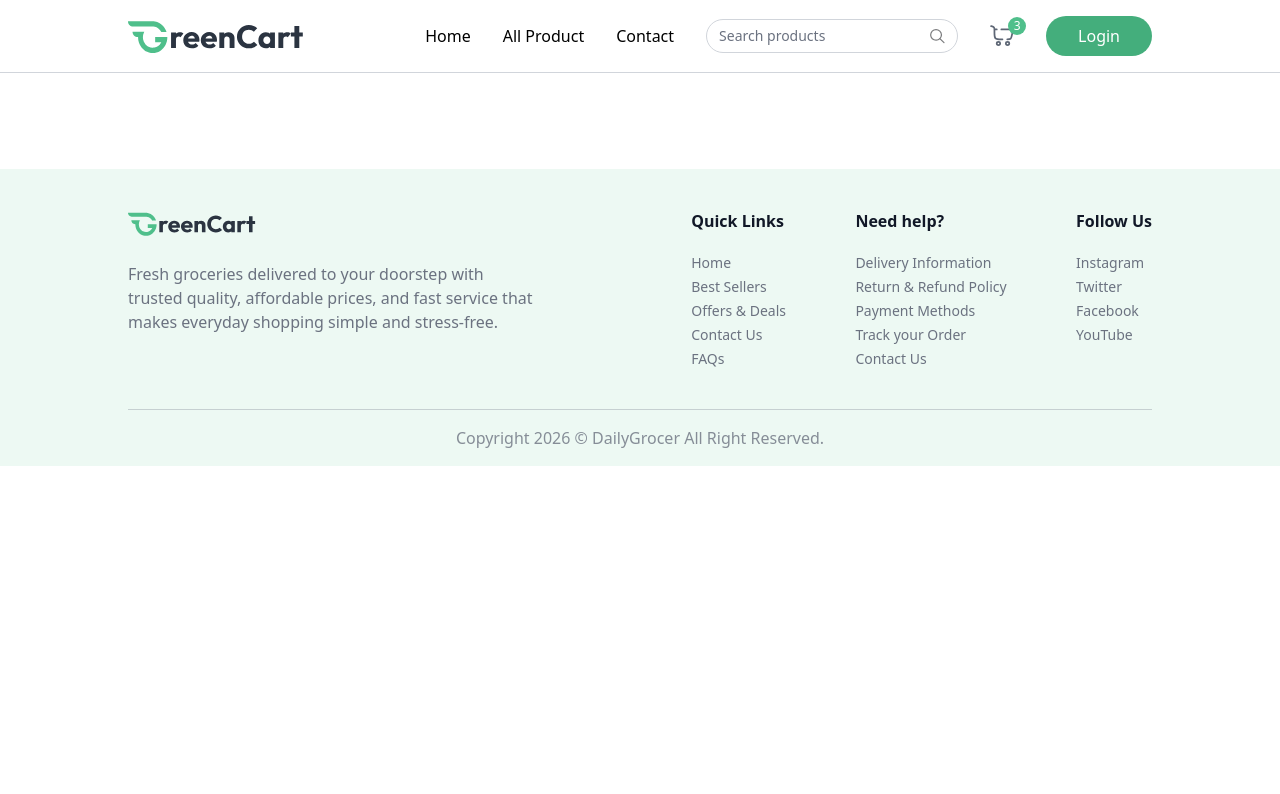
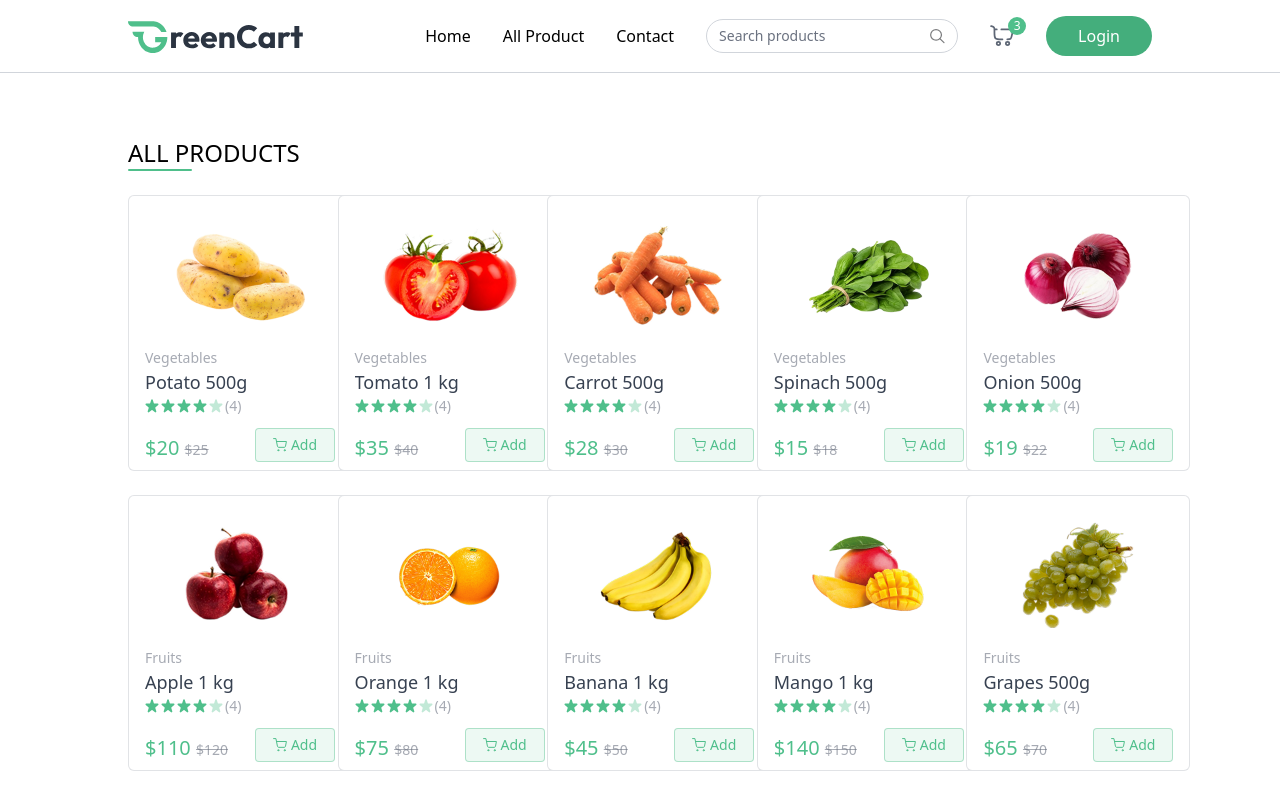
Before and after one commit to sumanthkulal/DailyGrocer, a React (Vite) app in the folder client/: page /products in a window 1280 px wide. Shown: the top 794 px of the page. Built offline with nearby package versions, Linux system fonts and the light colour scheme.

Commit message:
implemented allproducts component

```diff
--- a/client/src/App.jsx
+++ b/client/src/App.jsx
@@ -6,6 +6,7 @@ import { Route,Routes, useLocation } from 'react-router-dom'
 import { Toaster } from "react-hot-toast";
 import { useAppContext } from './context/AppContext'
 import Login from './components/Login'
+import AllProducts from './pages/AllProducts'
 
 const App = () => {
   const isSellerPath=useLocation().pathname.includes("seller")
@@ -20,6 +21,7 @@ const App = () => {
       <div className={`${isSellerPath ? "" : "px-6 md:px-16 lg:px-24 xl:px-32"}`}>
         <Routes>
           <Route path='/' element={<Home/>}/>
+          <Route path='/products' element={<AllProducts/>}/>
         </Routes>
 
       </div>
--- a/client/src/context/AppContext.jsx
+++ b/client/src/context/AppContext.jsx
@@ -15,6 +15,7 @@ export const AppContextProvider = ({ children }) => {
   const [showUserLogin,setShowUserLogin]=useState(false);
   const [products,setProducts]=useState([]);
   const [cartItems,setCartItems]=useState({});
+  const [searchQuery,setSearchQuery]=useState({})
 
   const fetchProducts= async ()=>{
     setProducts(dummyProducts)
@@ -75,7 +76,9 @@ export const AppContextProvider = ({ children }) => {
     addToCart,
     updateCartItem,
     removeFromCart,
-    cartItems
+    cartItems,
+    searchQuery,
+    setSearchQuery
   };
 
   return (
--- /dev/null
+++ b/client/src/pages/AllProducts.jsx
@@ -0,0 +1,40 @@
+import React, { useEffect, useState } from 'react'
+import { useAppContext } from '../context/AppContext'
+import  ProductCard from '../components/ProductCard'
+
+const AllProducts = () => {
+
+    const {products,searchQuery} =useAppContext();
+    const [filteredProducts,setFilterdProducts]=useState([]);
+
+    useEffect(
+        ()=>{
+                if(searchQuery.length>0)
+                {
+                    setFilterdProducts(products.filter(
+                        product=>product.name.toLowerCase().includes(searchQuery.toLowerCase())
+                    ))
+                }
+                else{
+                    setFilterdProducts(products)
+                }
+        },
+        [products,searchQuery]
+    )
+
+  return (
+    <div className="mt-16 flex flex-col" >
+        <div className='flex flex-col items-start w-full'>
+            <p className='text-2xl font-medium uppercase'>All Products</p>
+            <div className='w-16 h-0.5  bg-primary rounded-full '></div>
+            <div className='grid grid-cols-2 sm:grid-cols-3 md:grid-cols-4 gap-3  md:gap-6 lg:grid-cols-5 mt-6'>
+                {filteredProducts.filter((product)=>product.inStock).map((product,index)=>(
+                        <ProductCard key={index} product={product}/>
+                ))}
+            </div>
+        </div>
+    </div>
+  )
+}
+
+export default AllProducts
```
